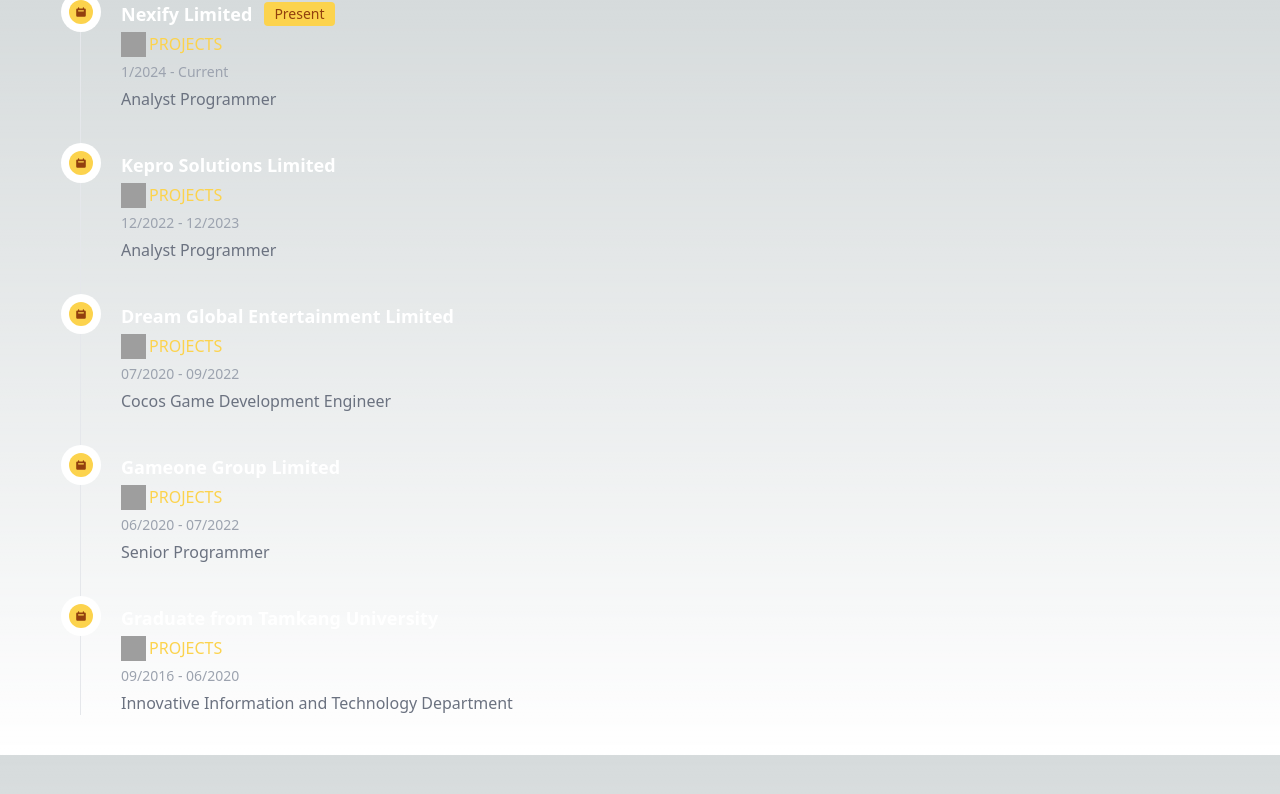
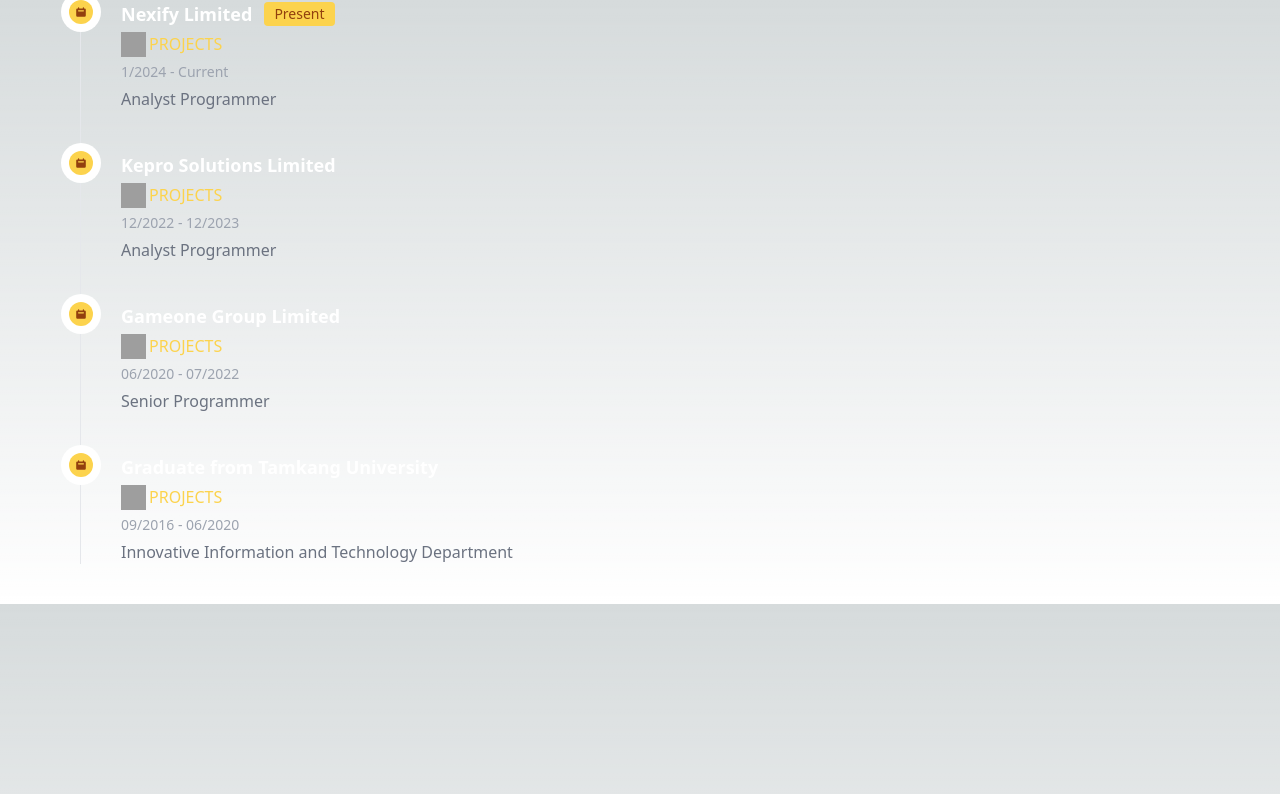
Before and after one commit to keithlau2015/portfolio, a Next.js app: page /career/careerSection in a window 1280 px wide. Shown: the top 794 px of the page. Built offline with nearby package versions, Linux system fonts and the light colour scheme; grey boxes are pictures that could not be loaded.

Commit message:
career data update

```diff
--- a/pages/career/careerSection.js
+++ b/pages/career/careerSection.js
@@ -3,7 +3,7 @@
 export const workingExpEvents = [
     {eventName:"Nexify Limited", range:"1/2024 - Current", details:"Analyst Programmer"},
     {eventName:"Kepro Solutions Limited", range:"12/2022 - 12/2023", details:"Analyst Programmer"},
-    {eventName:"Dream Global Entertainment Limited", range:"07/2020 - 09/2022", details:"Cocos Game Development Engineer"},
+    //{eventName:"Dream Global Entertainment Limited", range:"07/2020 - 09/2022", details:"Cocos Game Development Engineer"},
     {eventName:"Gameone Group Limited", range:"06/2020 - 07/2022", details:"Senior Programmer"},
     {eventName:"Graduate from Tamkang University", range:"09/2016 - 06/2020", details:"Innovative Information and Technology Department"}
 ];
```
